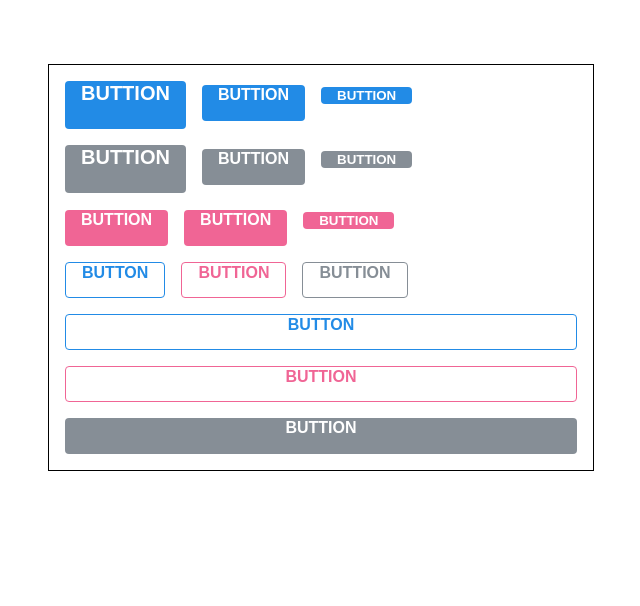
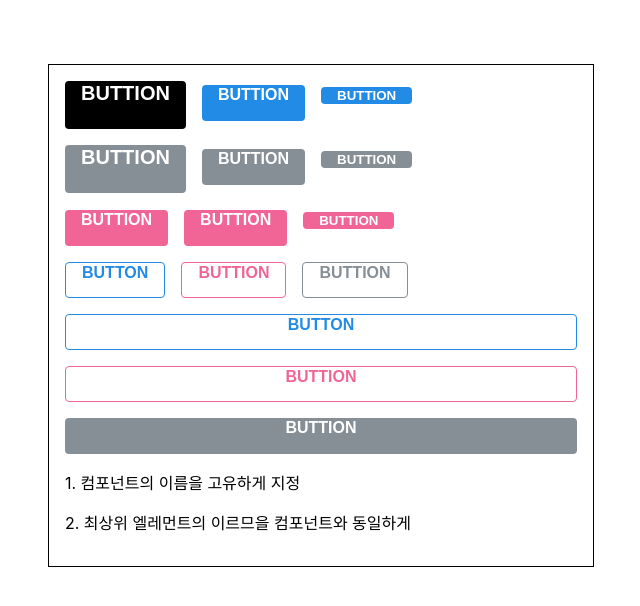
Before and after one commit to hansaemgo/component-styling-with-sass, a React (Create React App) app: page / in a window 1280 px wide. Shown: the top 606 px of the page, without its empty margins (319-959 px from the left). Built offline with nearby package versions, Linux system fonts and the light colour scheme.

Commit message:
버튼 ...rest props 전달하기

```diff
--- a/src/App.js
+++ b/src/App.js
@@ -7,7 +7,7 @@ function App() {
   return (
     <div className ="App">
       <div className="buttons">
-        <Button size="large">BUTTION</Button>
+        <Button size="large" className="customized-button">BUTTION</Button>
         <Button size="medium">BUTTION</Button>
         <Button size="small">BUTTION</Button>
       </div>
@@ -27,11 +27,21 @@ function App() {
         <Button color="gray" outline>BUTTION</Button>
       </div>
       <div className="buttons">
-        <Button outline={true} fullWidth>BUTTON</Button>
+        <Button outline={true} fullWidth className="customized-button">BUTTON</Button>
         <Button color="pink" outline fullWidth >BUTTION</Button>
-        <Button color="gray" fullWidth onClick ={() => {
+        <Button color="gray" fullWidth
+          onClick ={() => {
           console.log('클릭');
-        }}>BUTTION</Button>
+        }}
+        onMouseMove={()=> {
+          console.log('마우스 무브');
+        }
+
+        }>BUTTION</Button>
+      </div>
+      <div>
+        <p>1. 컴포넌트의 이름을 고유하게 지정</p>
+        <p>2. 최상위 엘레먼트의 이르므을 컴포넌트와 동일하게</p>
       </div>
     </div>
   );
--- a/src/App.scss
+++ b/src/App.scss
@@ -7,4 +7,7 @@
     .buttons + .buttons {
         margin-top:1rem;
     }
+    .customized-button{
+        background: black;
+    }
 }
--- a/src/components/Button.js
+++ b/src/components/Button.js
@@ -8,13 +8,17 @@ import './Button.scss';
 // 다양한 버튼 컬러 생성
 // color: blue, pink, gray
 
-function Button({children, size, color, outline, fullWidth, onClick, onMove }) {
+function Button({children, size, color, outline, fullWidth, className, ...rest}) {
+    console.log(rest);
     return (
     <button className ={classNames('Button', size, color, {
         outline,
         fullWidth
-    })}
-    onClick={onClick}>{children}</button>
+    },
+    className,
+    )}
+    {...rest}
+    >{children}</button>
     )
 };
 
@@ -29,3 +33,4 @@ export default Button;
 // 템플릿 리터럴  template literal
 // {{`Button ${size`}} -> 조건마다 추가해 줘야 해서 번거로움
 // 라이브러리 사용 : classNames (yarn add classNames)
+// onClick, onmouseMove 를 다 등록할수 없을때 ...rest로 받아옴
```
